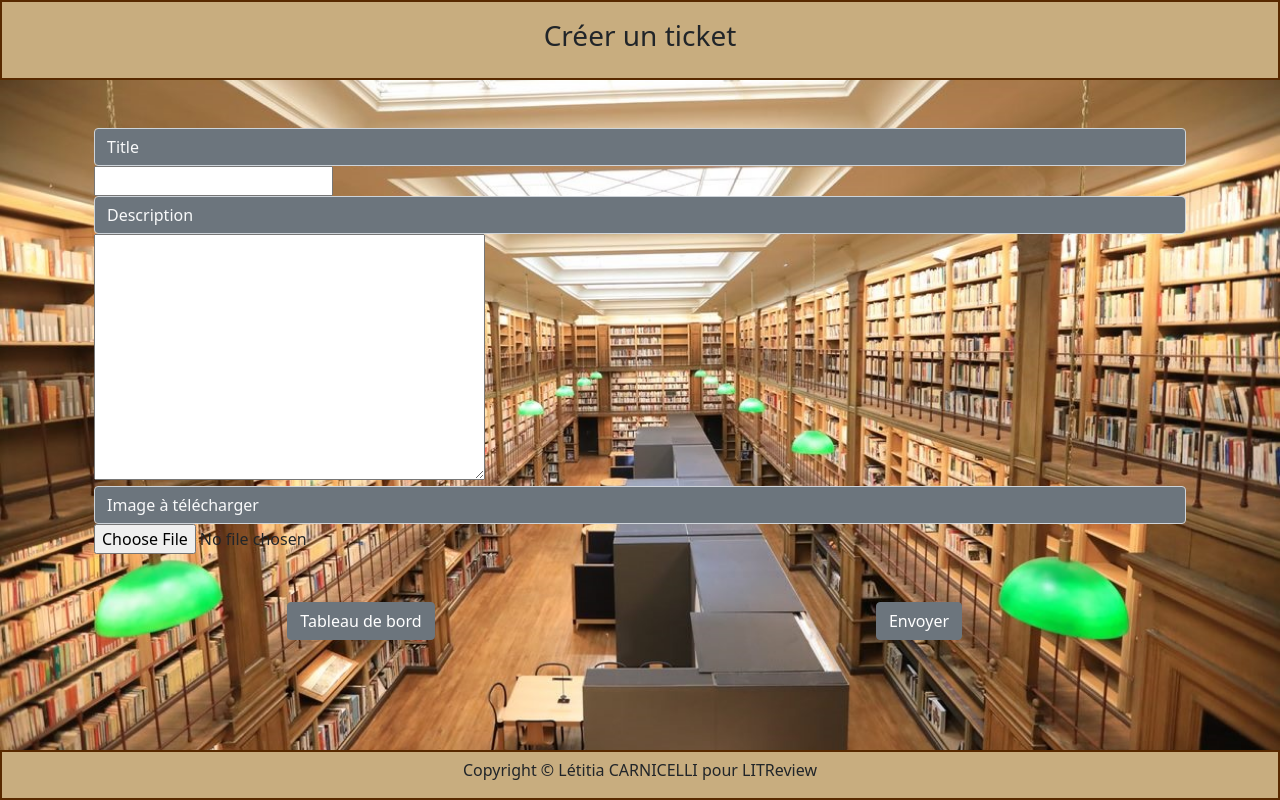
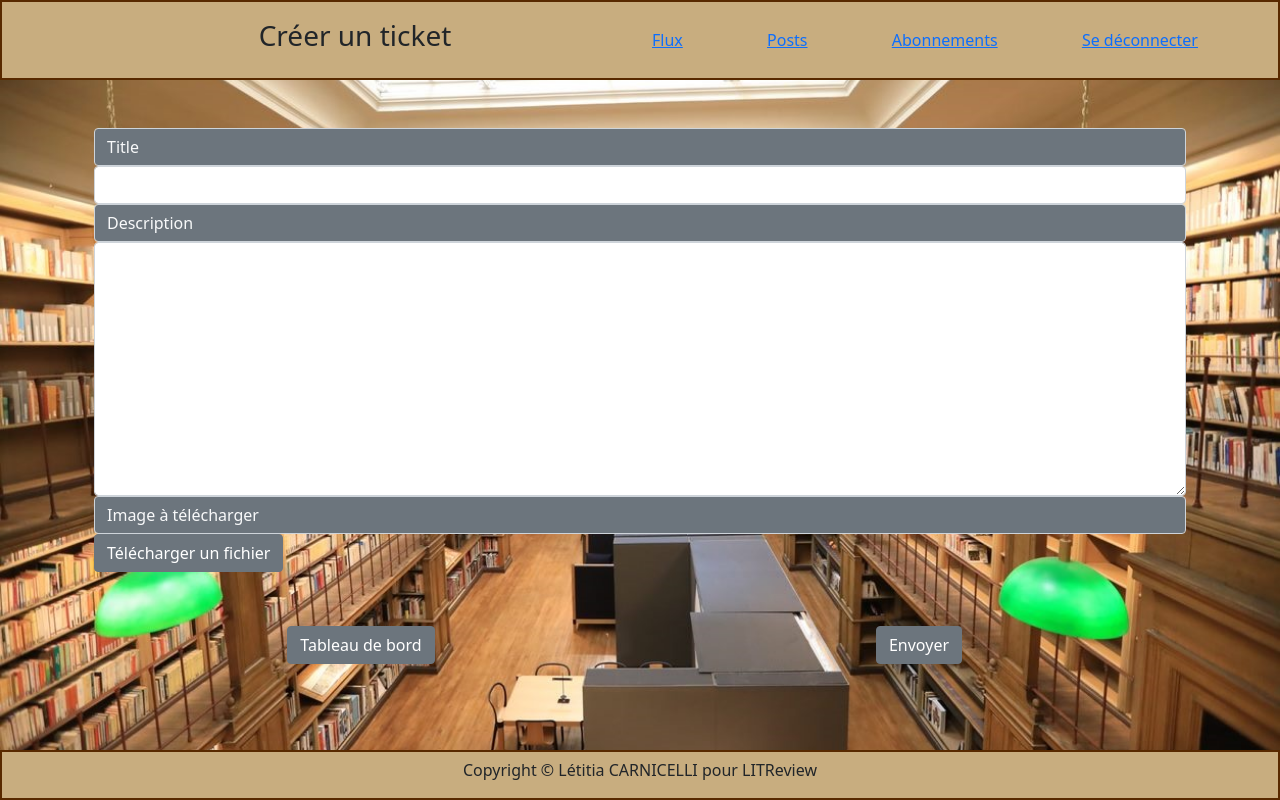
Before and after one commit to maticha84/oc_p9_repository, a Django app: page /litapp/ticket.html in a window 1280 px wide. Run offline with Django 3.2, Linux system fonts and the light colour scheme; the visitor is signed in with stand-in values (Sample User, id 1); data comes from the database, SQL or seed files in the repository; some libraries are stand-ins or nearby versions.

Commit message:
Affichage des tickets dans la page post OK TODO : créer une critique sans ticket préalable (création du ticket implicite du coup)

```diff
--- a/litreview/litapp/forms.py
+++ b/litreview/litapp/forms.py
@@ -1,10 +1,14 @@
 from django import forms
-from django.db.models import CharField
 
 from .models import Ticket
 
 
 class TicketForm(forms.ModelForm):
+
     class Meta:
         model = Ticket
-        fields = ['title', 'description', 'image', 'user',]
+        fields = ['title', 'description', 'image', ]
+        widgets = {
+            'title': forms.TextInput(attrs={'class': 'form-control'}),
+            'description': forms.Textarea(attrs={'class': 'form-control'}),
+        }
--- a/litreview/litapp/static/litapp/css/style.css
+++ b/litreview/litapp/static/litapp/css/style.css
@@ -53,3 +53,15 @@ body {
     border: 2px solid #582900;
     background-color: #C8AD7F;
 }
+.parent-upload{
+    display: inline-block;
+    position: relative;
+    overflow: hidden;
+}
+.parent-upload input[type=file] {
+  left: 0;
+  top: 0;
+  opacity: 0;
+  position: absolute;
+  font-size: 90px;
+}
--- /dev/null
+++ b/litreview/litapp/static/litapp/js/image.js
@@ -0,0 +1,4 @@
+document.getElementById('id_image').onchange = function () {
+        var src = URL.createObjectURL(this.files[0])
+        document.getElementById('image').src = src
+    }
--- a/litreview/litapp/templates/litapp/base.html
+++ b/litreview/litapp/templates/litapp/base.html
@@ -5,9 +5,9 @@
         <title></title>
         <meta name="viewport" content="width=device-width, initial-scale=1">
         {% load static %}
-
         <link rel="stylesheet" type="text/css" href="{% static 'litapp/css/bootstrap.min.css' %}" />
         <link rel="stylesheet" type="text/css" href="{% static 'litapp/css/style.css' %}" />
+
     </head>
     <body>
         <div class="main">
--- a/litreview/litapp/templates/litapp/home.html
+++ b/litreview/litapp/templates/litapp/home.html
@@ -8,8 +8,8 @@
             <p class="fst-italic">Bienvenue {{ user.get_username }}</p>
         </div>
         <div class="col-6 left navbar">
-            <a href="#">Flux</a>
-            <a href="#">Posts</a>
+            <a href="{% url 'home' %}">Flux</a>
+            <a href="{% url 'posts' %}">Posts</a>
             <a href="#">Abonnements</a>
             <a href="{% url 'logout' %}" type="submit">Se déconnecter</a>
         </div>
@@ -34,6 +34,7 @@
     </div>
 </div>
 <div class="container">
+
     <!--
     {% for post in posts %}
         {% if post.content_type == 'TICKET' %}
--- a/litreview/litapp/templates/litapp/ticket.html
+++ b/litreview/litapp/templates/litapp/ticket.html
@@ -1,9 +1,24 @@
 {% extends 'litapp/base.html' %}
 {% block title %}
-    <h3 >{{ message }}</h3>
+<div class="container">
+    <div class="row">
+
+        <div class="col-6 right">
+            <h3 >{{ message }}</h3>
+        </div>
+        <div class="col-6 left navbar">
+            <a href="{% url 'home' %}">Flux</a>
+            <a href="{% url 'posts' %}">Posts</a>
+            <a href="#">Abonnements</a>
+            <a href="{% url 'logout' %}" type="submit">Se déconnecter</a>
+        </div>
+    </div>
+</div>
+
 {% endblock %}
 
 {% block content %}
+
 <form method="post" class="form container" enctype="multipart/form-data">
     <div class="container">
         <div class="row">
@@ -15,24 +30,11 @@
                     <label for="{{ ticket_form.description.id_for_label }}" class="form-control bg-secondary text-light">Description</label>
                     {{ ticket_form.description }}
                     <label for="{{ ticket_form.image.id_for_label }}" class="form-control bg-secondary text-light">Image à télécharger</label>
-                    {{ ticket_form.image }}
-                    <p style="display:None">
-                        <select id="user_id" name="user">
-                            <option value="1">{{ user.get_username }}</option>
-                        </select>
-                    </p>
-                    <!--<p>{{ ticket_form.user }}</p>
-                    <input type="text" class="form-control" name="title" placeholder="Titre"/>
-                    <br>
-                    <textarea class="form-control" name="description" placeholder="Description"></textarea>
-                    <br>
-                    <div>
-                        <label for="image" class="btn btn-secondary">
-                            <input type="file" id="image" name="image" class="form-control" accept="image/*" />
-                            Télécharger une image
-                        </label>
+                    <div class="parent-upload">
+                        <button class="btn btn-secondary">Télécharger un fichier</button>
+                        {{ ticket_form.image }}
+                        <img id="image" width="100px" />
                     </div>
-                    -->
                     <br><br>
                 </div>
         </div>
@@ -50,4 +52,7 @@
         </div>
     </div>
 </form>
+
+{% load static %}
+<script type="text/javascript" src="{% static 'litapp/js/image.js' %}"></script>
 {% endblock %}
--- a/litreview/litapp/urls.py
+++ b/litreview/litapp/urls.py
@@ -9,4 +9,5 @@ urlpatterns = [
     path('home.html', views.home_view, name='home'),
     path('logout/', views.logout_view, name='logout'),
     path('ticket.html', views.ticket_create, name='ticket_create'),
+    path('posts.html', views.posts_view, name='posts'),
 ]
--- a/litreview/litapp/views.py
+++ b/litreview/litapp/views.py
@@ -1,13 +1,11 @@
 from django.shortcuts import render
-from django.db.models import CharField, Value
 from django.contrib.auth import authenticate, login, logout
-from django.http import HttpResponseRedirect, HttpResponse
+from django.http import HttpResponseRedirect
 from django.conf import settings
 from django.contrib.auth.decorators import login_required
 from django.contrib.auth.password_validation import validate_password
-from itertools import chain
 
-from .models import User
+from .models import User, Ticket, Review, UserFollows
 from .forms import TicketForm
 
 
@@ -94,7 +92,7 @@ def new_account(request):
 
 @login_required(login_url='/litapp/login.html')
 def home_view(request):
-    title = "Bienvenue à la maison"
+    title_page = "Bienvenue à la maison"
     """
     reviews = get_users_viewable_reviews(request.user)
     # returns queryset of reviews
@@ -112,7 +110,7 @@ def home_view(request):
     )
     """
     context = {
-        'message': title,
+        'message': title_page,
         # 'posts':posts
     }
 
@@ -138,7 +136,7 @@ def ticket_create(request):
             }
 
             ticket.save()
-            return render(request, 'litapp/ticket.html', context)
+            return HttpResponseRedirect('posts.html')
     else:
         ticket_form = TicketForm()
     context = {
@@ -146,3 +144,16 @@ def ticket_create(request):
         'ticket_form': ticket_form,
     }
     return render(request, 'litapp/ticket.html', context)
+
+
+def posts_view(request):
+    title_page = "Vos posts"
+    tickets = Ticket.objects.filter(user=request.user).order_by('-time_created')
+    reviews = Review.objects.filter(user=request.user).order_by('-time_created')
+
+    context = {
+        'message': title_page,
+        'tickets': tickets,
+        'reviews': reviews,
+    }
+    return render(request, 'litapp/posts.html', context)
--- a/litreview/litreview/settings.py
+++ b/litreview/litreview/settings.py
@@ -16,6 +16,8 @@ from pathlib import Path
 BASE_DIR = Path(__file__).resolve().parent.parent
 LOGIN_REDIRECT_URL = 'home.html'
 LOGOUT_REDIRECT_URL = '/litapp/login.html'
+MEDIA_ROOT = 'litapp/static/litapp/media/'
+MEDIA_URL = '/media/'
 
 # Quick-start development settings - unsuitable for production
 # See https://docs.djangoproject.com/en/3.2/howto/deployment/checklist/
@@ -111,7 +113,7 @@ AUTH_PASSWORD_VALIDATORS = [
 # Internationalization
 # https://docs.djangoproject.com/en/3.2/topics/i18n/
 
-LANGUAGE_CODE = 'en-us'
+LANGUAGE_CODE = 'fr-FR'
 
 TIME_ZONE = 'Europe/Paris'
 
--- a/litreview/litreview/urls.py
+++ b/litreview/litreview/urls.py
@@ -16,14 +16,21 @@ Including another URLconf
 from django.contrib import admin
 from django.urls import path, include
 from django.views.generic.base import RedirectView
+from django.conf import settings
+from django.conf.urls.static import static
 
 from litapp.views import index
 
+
+
 favicon_view = RedirectView.as_view(url='static/litapp/img/favicon.ico')
+
+
+
 
 urlpatterns = [
     path('', index, name='index'),
     path('admin/', admin.site.urls),
     path('litapp/', include('litapp.urls')),
     path('favicon.ico', favicon_view),
-]
+] + static(settings.MEDIA_URL, document_root=settings.MEDIA_ROOT)
```
Also changed, not shown: litreview/litapp/templates/litapp/posts.html (added, +34 -0 lines), litreview/litapp/templates/litapp/thanks.html (deleted, +0 -8 lines), litreview/litapp/templates/litapp/ticket_view.html (added, +13 -0 lines), litreview/litapp/templates/litapp/review.html (added).
